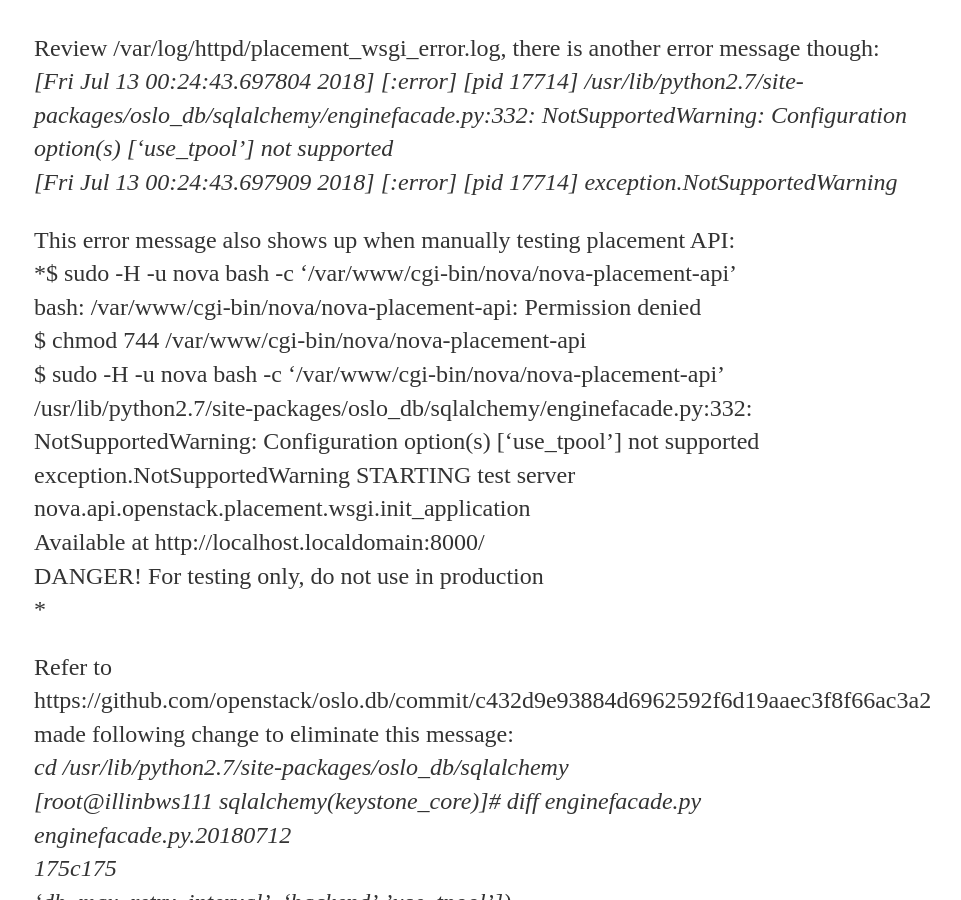
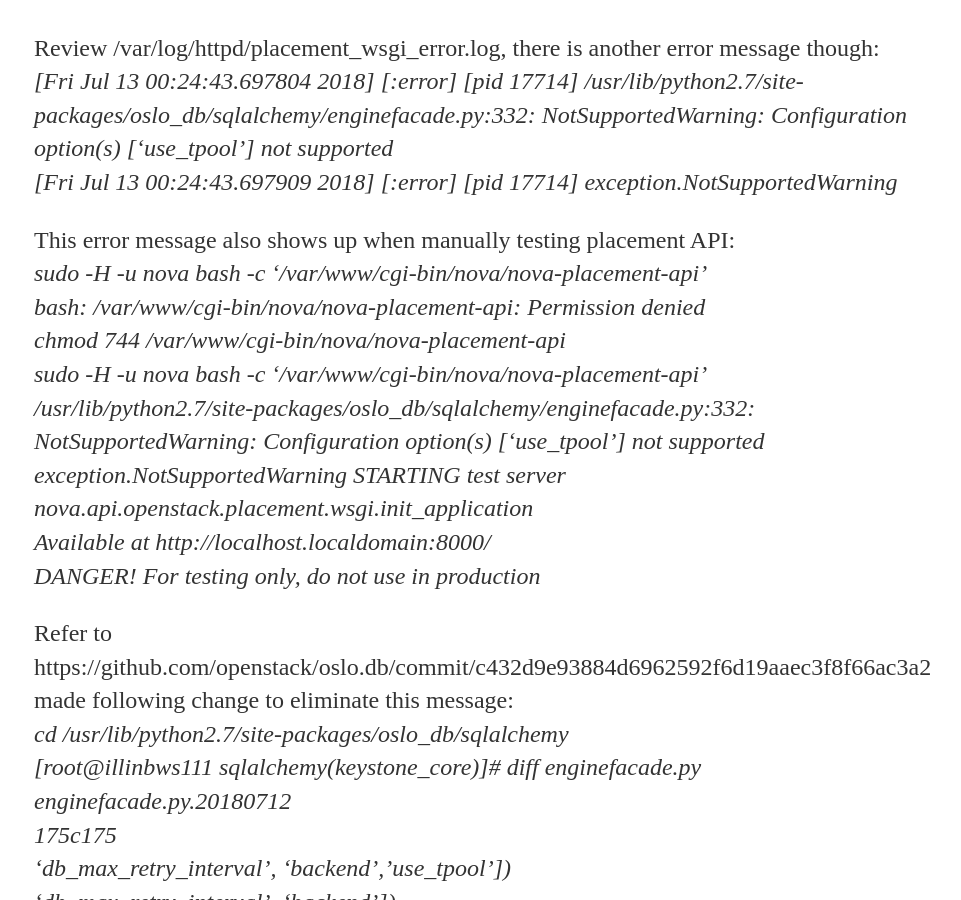
Before and after one commit to JasmineOttawa/JasmineOttawa.github.io, a Jekyll site: the page built from _posts/2018-07-06-createInstanceInOpenStack.md, in a window 1280 px wide and 900 px high, scrolled down 1775 px. Shown: the whole window, without its empty margins (158-1119 px from the left). Built offline with Jekyll 4.4.1, drawn with Linux system fonts in a browser that asks for light colours.

```diff
--- a/_posts/2018-07-06-createInstanceInOpenStack.md
+++ b/_posts/2018-07-06-createInstanceInOpenStack.md
@@ -45,16 +45,15 @@ Review /var/log/httpd/placement_wsgi_error.log, there is another error message t
 [Fri Jul 13 00:24:43.697909 2018] [:error] [pid 17714]   exception.NotSupportedWarning*
 
 This error message also shows up when manually testing placement API:
-*$ sudo -H -u nova bash -c '/var/www/cgi-bin/nova/nova-placement-api'
+*sudo -H -u nova bash -c '/var/www/cgi-bin/nova/nova-placement-api'
 bash: /var/www/cgi-bin/nova/nova-placement-api: Permission denied
-$ chmod 744 /var/www/cgi-bin/nova/nova-placement-api
-$ sudo -H -u nova bash -c '/var/www/cgi-bin/nova/nova-placement-api'
+chmod 744 /var/www/cgi-bin/nova/nova-placement-api
+sudo -H -u nova bash -c '/var/www/cgi-bin/nova/nova-placement-api'
 /usr/lib/python2.7/site-packages/oslo_db/sqlalchemy/enginefacade.py:332: NotSupportedWarning: Configuration option(s) ['use_tpool'] not supported
   exception.NotSupportedWarning
 STARTING test server nova.api.openstack.placement.wsgi.init_application
 Available at http://localhost.localdomain:8000/
-DANGER! For testing only, do not use in production
-*
+DANGER! For testing only, do not use in production*
 
 Refer to https://github.com/openstack/oslo.db/commit/c432d9e93884d6962592f6d19aaec3f8f66ac3a2
 made following change to eliminate this message:
```
